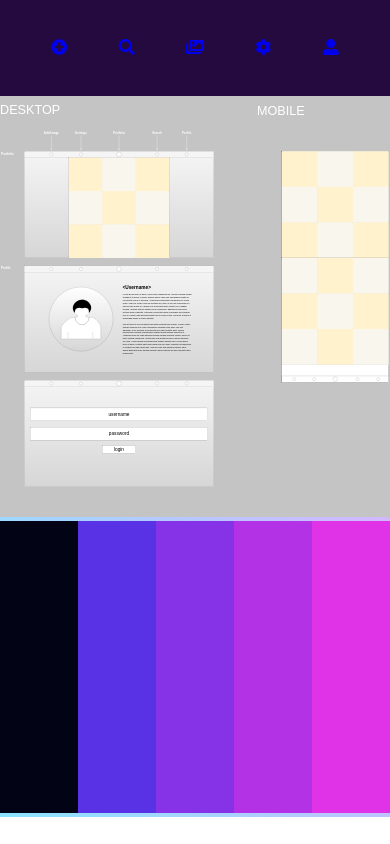
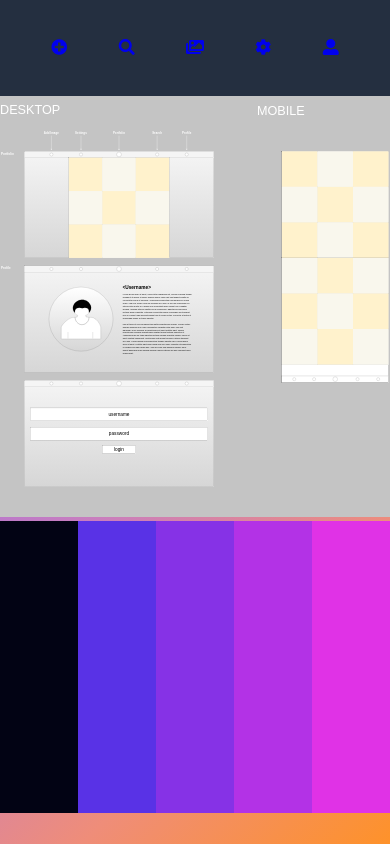
Before and after one commit to abs3nce/porto-client, a Vue app: page / in a window 390 px wide. Shown: the top 844 px of the page. Built offline with nearby package versions, Linux system fonts and the light colour scheme.

Commit message:
- grid responsivity

```diff
--- a/src/App.vue
+++ b/src/App.vue
@@ -28,20 +28,25 @@ export default {
 :root {
     //globalne variables pre farby
 
-    //text
-    --text-primary: #1b1b1b;
-    --text-secondary: #646464;
+    //accents
+    --acc-blue: #3645fbff;
+    --acc-purple: #a26fe0ff;
+    --acc-pink: #c97ebeff;
+    --acc-orange: #ef8d79ff;
+    --acc-yellow: #fe922aff;
 
-    //pozadia
-    --bg-purple-1: #250a3f;
+    //gradients
+    --grad-galaxy: linear-gradient(
+        135deg,
+        #3645fbff,
+        #a26fe0ff,
+        #c97ebeff,
+        #ef8d79ff,
+        #fe922aff
+    );
 
-    //accenty
-    --acc-blue-1: #6370e7;
-    --acc-blue-2: #8ae4ff;
-
-    --acc-purple-1: #8d72e6;
-    --acc-purple-2: #b875e6;
-    --acc-purple-3: #f4a2ff;
+    //backgrounds
+    --bg-dark-blue: #242f40;
 
     //ostatne variables
 
@@ -70,7 +75,7 @@ body::-webkit-scrollbar-track {
     background-color: black;
 }
 body::-webkit-scrollbar-thumb {
-    background-color: var(--acc-blue-2);
+    background-color: var(--acc-blue);
     // border-radius: 128px;
 }
 
@@ -78,12 +83,8 @@ body::-webkit-scrollbar-thumb {
                           Styling
    =========================================================*/
 .app-wrap {
-    // background-color: var(--bg-primary);
-    background-image: linear-gradient(
-        to right top,
-        var(--acc-blue-2),
-        var(--acc-purple-3)
-    );
+    background-image: var(--grad-galaxy);
+    min-height: 100vh;
 }
 
 /* =========================================================
--- a/src/components/Grid.vue
+++ b/src/components/Grid.vue
@@ -11,7 +11,7 @@ export default {
             .get("https://jsonplaceholder.typicode.com/photos")
             .then((res) => {
                 // console.log(res.data.slice(0, 18));
-                this.fetch = res.data.slice(0, 30);
+                this.fetch = res.data.slice(0, 21);
             });
     },
 
@@ -26,27 +26,30 @@ export default {
 
 <style lang="scss" scoped>
 .grid-wrap {
-    height: inherit;
     width: var(--site-height);
+    min-height: calc(var(--site-height) / 3);
+
     display: flex;
     flex-wrap: wrap;
-
-    // background: olive;
-
-    @media (min-width: 180px) {
+    @media (min-width: 100px) {
         img {
-            aspect-ratio: 1/1;
-            width: 33.33%;
-            height: auto;
-            // background-color: orange;
+            max-width: calc(100vw / 3);
+            height: calc(100vw / 3);
         }
     }
-    @media (min-width: 1025px) {
+
+    @media (min-width: 1366px) {
         img {
-            // background-color: orange;
-            aspect-ratio: 1/1;
-            height: calc(var(--site-height) / 3);
-            width: auto;
+            max-width: calc(var(--site-height) / 3);
+            height: auto;
+        }
+    }
+
+    //jediny edge case kedy to nefungovalo takze osetrenie cez kombinaciu querin
+    @media (min-width: 545px) and (max-width: 1366px) and (max-height: 640px) {
+        img {
+            max-width: calc(var(--site-height) / 3);
+            height: auto;
         }
     }
 }
--- a/src/pages/PortfolioPage.vue
+++ b/src/pages/PortfolioPage.vue
@@ -2,8 +2,6 @@
     <div class="portfolio-wrap">
         <!-- mozno raz pridat aj nejaky profile overview (profile picture a meno profilu) -->
         <!-- prezatial bude asi iba staci pokial tam bude grid -->
-
-        <!-- <div class="image" v-for="i in 18" :key="i"></div> -->
         <Grid />
     </div>
 </template>
@@ -11,6 +9,7 @@
 <script>
 import Grid from "../components/Grid";
 export default {
+    props: {},
     components: {
         Grid,
     },
@@ -19,49 +18,9 @@ export default {
 
 <style lang="scss" scoped>
 .portfolio-wrap {
-    min-height: var(--site-height);
     min-width: 100%;
 
     display: flex;
     justify-content: center;
-
-    // background: yellow;
-    // .grid-wrap {
-    //     height: inherit;
-    //     width: var(--site-height);
-    //     display: flex;
-    //     flex-wrap: wrap;
-
-    //     // background: olive;
-
-    //     @media (min-width: 280px) {
-    //         .image {
-    //             aspect-ratio: 1/1;
-    //             width: 33.33%;
-    //             height: auto;
-    //             background-color: orange;
-    //         }
-    //         .image:nth-child(2n) {
-    //             aspect-ratio: 1/1;
-    //             width: 33.33%;
-    //             height: auto;
-    //             background-color: brown;
-    //         }
-    //     }
-    //     @media (min-width: 1025px) {
-    //         .image {
-    //             background-color: orange;
-    //             aspect-ratio: 1/1;
-    //             height: calc(var(--site-height) / 3);
-    //             width: auto;
-    //         }
-    //         .image:nth-child(2n) {
-    //             background-color: brown;
-    //             aspect-ratio: 1/1;
-    //             height: calc(var(--site-height) / 3);
-    //             width: auto;
-    //         }
-    //     }
-    // }
 }
 </style>
--- a/src/shell/Navbar.vue
+++ b/src/shell/Navbar.vue
@@ -38,16 +38,14 @@ export default {};
 
 <style lang="scss" scoped>
 .navbar-wrap {
-
     min-height: 96px;
     width: 100%;
 
     display: flex;
 
-    background-color: var(--bg-purple-1);
+    background-color: var(--bg-dark-blue);
     .nav-list {
         width: 100%;
-
         display: flex;
         justify-content: space-evenly;
         align-items: center;
@@ -61,7 +59,7 @@ export default {};
                 @media (min-width: 320px) {
                     i {
                         font-size: 32px;
-                        color: var(--acc-blue-1);
+                        color: var(--acc-blue);
                         transition: var(--transition-speed) ease;
                     }
                     .main {
@@ -71,7 +69,7 @@ export default {};
                 @media (min-width: 768px) {
                     i {
                         font-size: 48px;
-                        color: var(--acc-blue-1);
+                        color: var(--acc-blue);
                         transition: var(--transition-speed) ease;
                     }
                     .main {
@@ -80,7 +78,7 @@ export default {};
                 }
 
                 i:hover {
-                    color: var(--acc-blue-2);
+                    color: var(--acc-purple);
                 }
             }
         }
```
